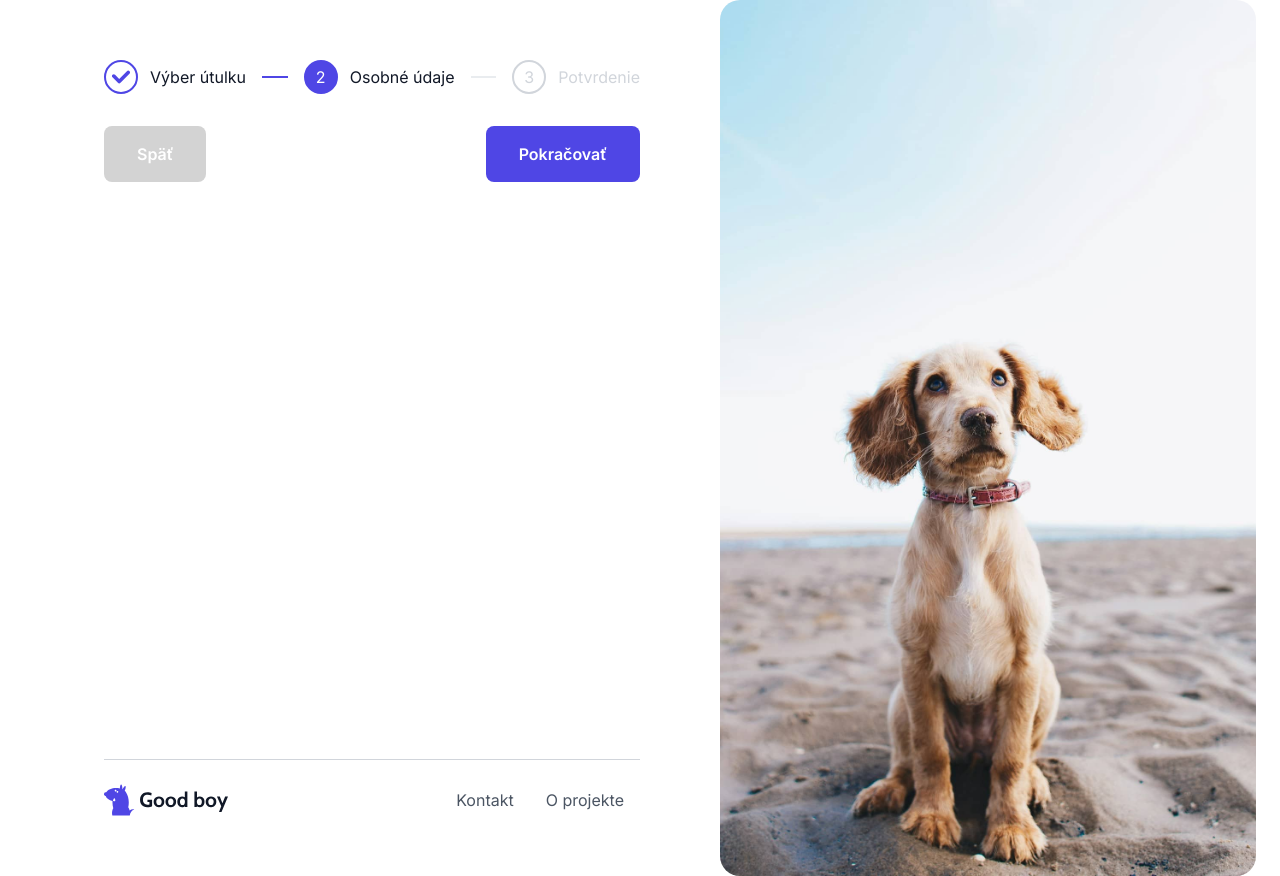
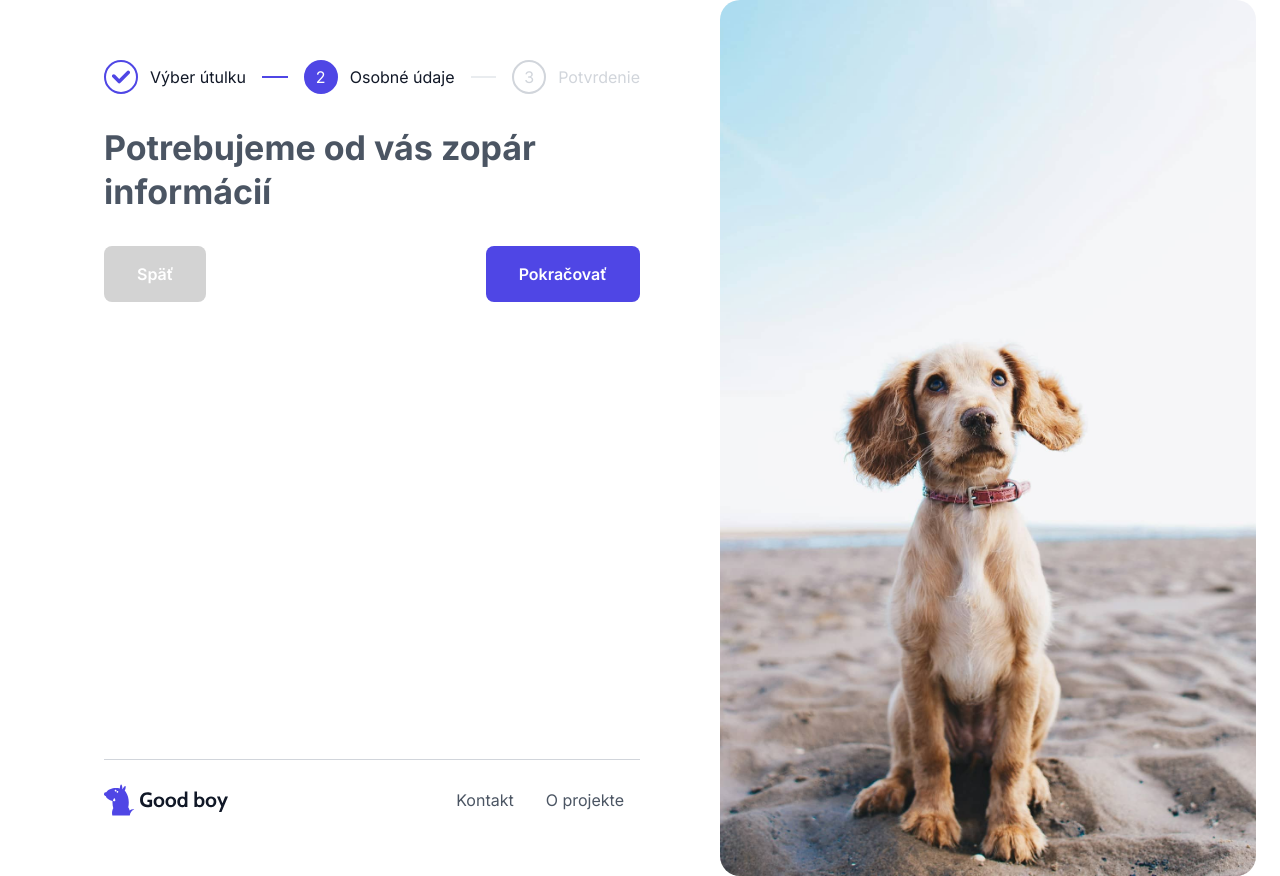
Before and after one commit to jremen/Goodboy_Goodrequest, a Next.js app: page / in a window 1280 px wide. Both pictures are taken after a click on the button "Pokračovať". Built offline with nearby package versions, Linux system fonts and the light colour scheme; no server answers.

Commit message:
feat: basic form steps components implementation

```diff
--- a/src/components/form/DonationWizard.tsx
+++ b/src/components/form/DonationWizard.tsx
@@ -3,8 +3,12 @@
 import { useTranslation } from "@/lib/i18n/useTranslation";
 import { useDonationStore } from "@/lib/store";
 import { Button, Group, Stepper, StepperStep } from "@mantine/core";
+import { useCallback } from "react";
 import { Footer } from "../layout/Footer/Footer";
 import style from "./DonationWizard.module.css";
+import ChooseShelter from "./steps/ChooseShelter";
+import PersonalInfo from "./steps/PersonalInfo";
+import ReviewForm from "./steps/ReviewForm";
 
 const stepLabels = ["shelter", "details", "review"] as const;
 
@@ -16,6 +20,19 @@ export function DonationWizard() {
   const steps = stepLabels.map((key) => ({
     label: t(`steps.${key}`),
   }));
+
+  const renderStep = useCallback(() => {
+    switch (step) {
+      case 0:
+        return <ChooseShelter />;
+      case 1:
+        return <PersonalInfo />;
+      case 2:
+        return <ReviewForm />;
+      default:
+        return null;
+    }
+  }, [step]);
 
   return (
     <div className={style.donationWrapper}>
@@ -30,6 +47,11 @@ export function DonationWizard() {
           <StepperStep key={i} label={s.label} />
         ))}
       </Stepper>
+
+      <div style={{ marginTop: "var(--mantine-spacing-xl)" }}>
+        {renderStep()}
+      </div>
+
       {step < 2 && (
         <Group justify="space-between" mt="xl">
           <Button
--- /dev/null
+++ b/src/components/form/steps/ChooseShelter.tsx
@@ -0,0 +1,14 @@
+import { useTranslation } from "@/lib/i18n/useTranslation";
+import { Title } from "@mantine/core";
+import { memo } from "react";
+
+const ChooseShelter = () => {
+  const { t } = useTranslation("form");
+  return (
+    <>
+      <Title variant="h1">{t("type.title")}</Title>
+    </>
+  );
+};
+
+export default memo(ChooseShelter);
--- /dev/null
+++ b/src/components/form/steps/PersonalInfo.tsx
@@ -0,0 +1,14 @@
+import { useTranslation } from "@/lib/i18n/useTranslation";
+import { Title } from "@mantine/core";
+import { memo } from "react";
+
+const PersonalInfo = () => {
+  const { t } = useTranslation("form");
+  return (
+    <>
+      <Title variant="h1">{t("details.title")}</Title>
+    </>
+  );
+};
+
+export default memo(PersonalInfo);
--- /dev/null
+++ b/src/components/form/steps/ReviewForm.tsx
@@ -0,0 +1,14 @@
+import { useTranslation } from "@/lib/i18n/useTranslation";
+import { Title } from "@mantine/core";
+import { memo } from "react";
+
+const ReviewForm = () => {
+  const { t } = useTranslation("form");
+  return (
+    <>
+      <Title variant="h1">{t("review.title")}</Title>
+    </>
+  );
+};
+
+export default memo(ReviewForm);
--- a/src/locales/sk/form.json
+++ b/src/locales/sk/form.json
@@ -30,7 +30,7 @@
     }
   },
   "details": {
-    "title": "Potrebujeme od Vás zopár informácií",
+    "title": "Potrebujeme od vás zopár informácií",
     "firstName": "Meno",
     "lastName": "Priezvisko",
     "email": "E-mailová adresa",
```
